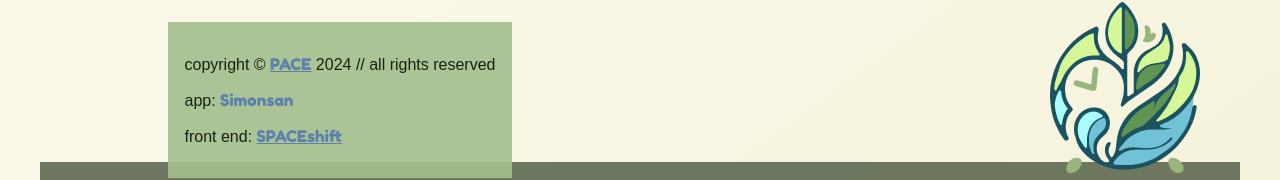
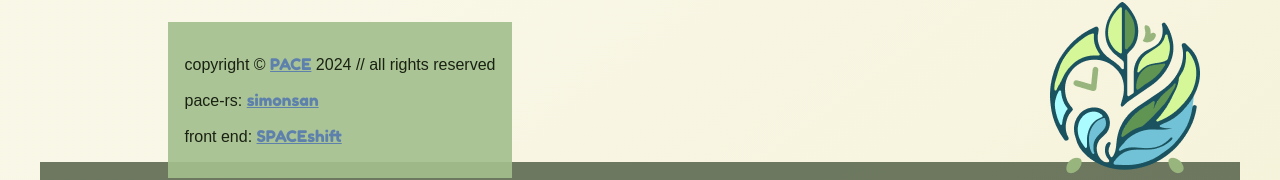
Before and after one commit to pace-rs/pace-rs.github.io, a SvelteKit app: page / in a window 1280 px wide. Shown: the part 2465-2645 px from the top of the page. Built offline with nearby package versions, Linux system fonts and the light colour scheme.

Commit message:
fix: link to github profile in footer
Signed-off-by: simonsan <14062932+simonsan@users.noreply.github.com>

```diff
--- a/src/routes/footer.svelte
+++ b/src/routes/footer.svelte
@@ -12,7 +12,9 @@
 				copyright &copy <span class="highlight"><a href="{base}/">PACE</a></span>
 				{new Date().getFullYear()} // all rights reserved
 			</p>
-			<p>app: <span class="highlight">Simonsan</span></p>
+			<p>
+				pace-rs: <span class="highlight"><a href="https://github.com/simonsan">simonsan</a></span>
+			</p>
 			<p>
 				front end: <span class="highlight"><a href="https://space-shift.com">SPACEshift</a></span>
 			</p>
```
